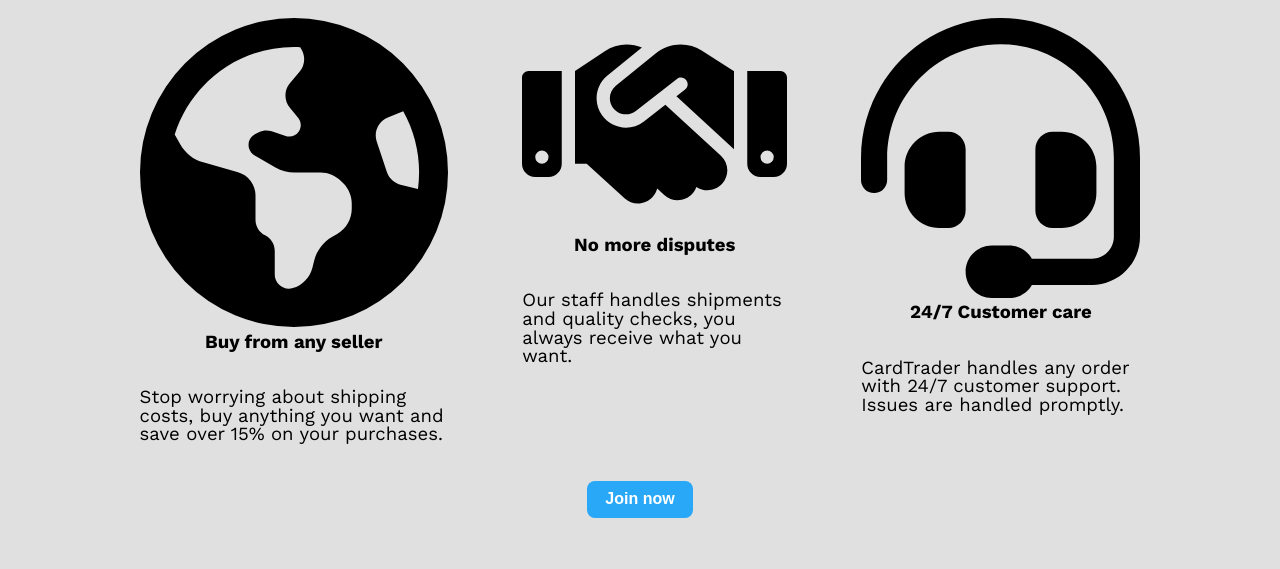
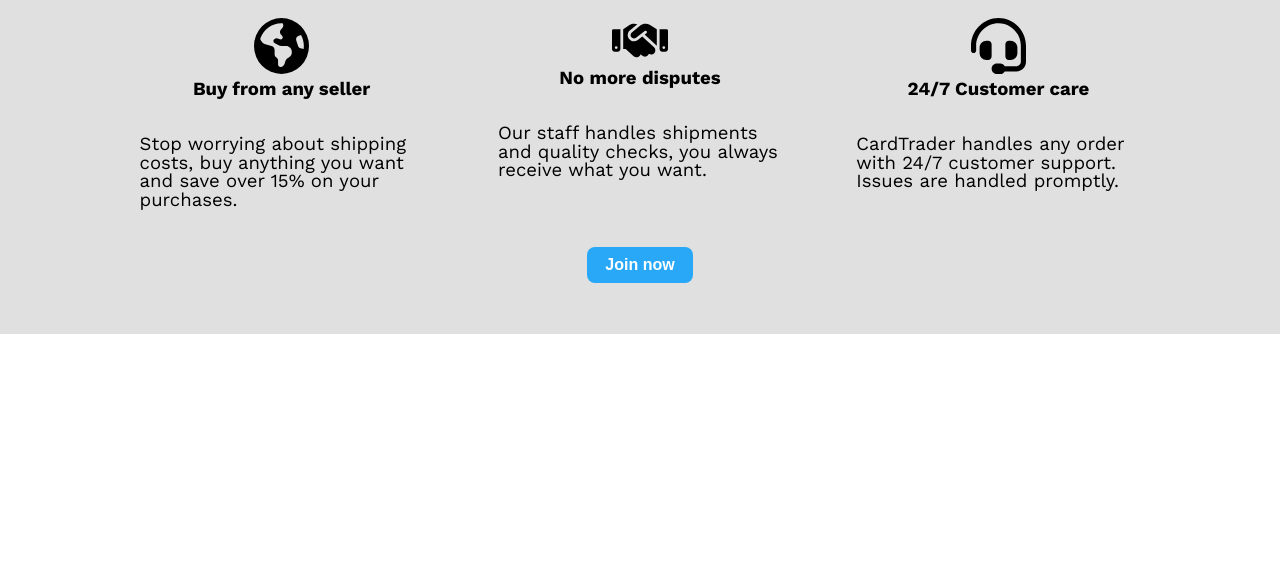
Before and after one commit to Omanaite/happy-copy, a plain HTML site: page index.html in a window 1280 px wide. Shown: the part 677-1246 px from the top of the page. After the commit the page ends 1011 px from the top, so only its background shows below. Drawn offline with Linux system fonts and the light colour scheme.

Commit message:
finish feature

```diff
--- a/index.html
+++ b/index.html
@@ -68,17 +68,17 @@
             <h3 class="noTopMargin">Benefits for buyers:</h3>
             <div class="bfbCards" style="display: flex;">
                 <div class="bfbCard">
-                    <img src="assets/images/earth-americas-solid.svg" alt="">
+                    <img src="assets/images/earth-americas-solid.svg" alt="" class="sectionIcon">
                     <p class="fw700">Buy from any seller</p>
                     <p class="bigTopMargin">Stop worrying about shipping costs, buy anything you want and save over 15% on your purchases.</p>
                 </div>
                 <div class="bfbCard">
-                    <img src="assets/images/handshake-solid.svg" alt="">
+                    <img src="assets/images/handshake-solid.svg" alt="" class="sectionIcon">
                     <p class="fw700">No more disputes</p>
                     <p class="bigTopMargin">Our staff handles shipments and quality checks, you always receive what you want.</p>
                 </div>
                 <div class="bfbCard">
-                    <img src="assets/images/headset-solid.svg" alt="">
+                    <img src="assets/images/headset-solid.svg" alt="" class="sectionIcon">
                     <p class="fw700">24/7 Customer care</p>
                     <p class="bigTopMargin">CardTrader handles any order with 24/7 customer support. Issues are handled promptly.</p>
                 </div>
--- a/styles/base.css
+++ b/styles/base.css
@@ -98,6 +98,7 @@ button {
     display: flex;
     flex-direction: column;
     align-items: center;
+    flex: 1;
 }
 
 #benefitsForBuyers {
@@ -107,3 +108,7 @@ button {
     background-color: var(--clr-accent-200);
     padding: 4vw 8vw;
 }
+
+.sectionIcon {
+    width: 3rem;
+}
```
